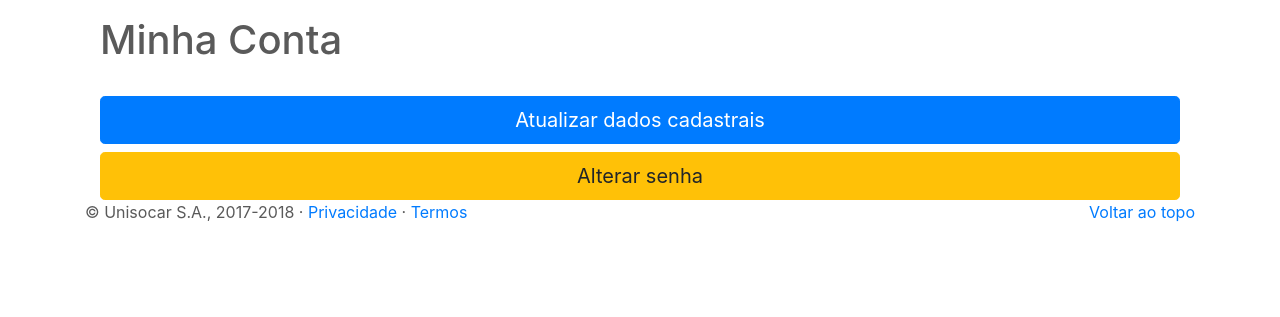
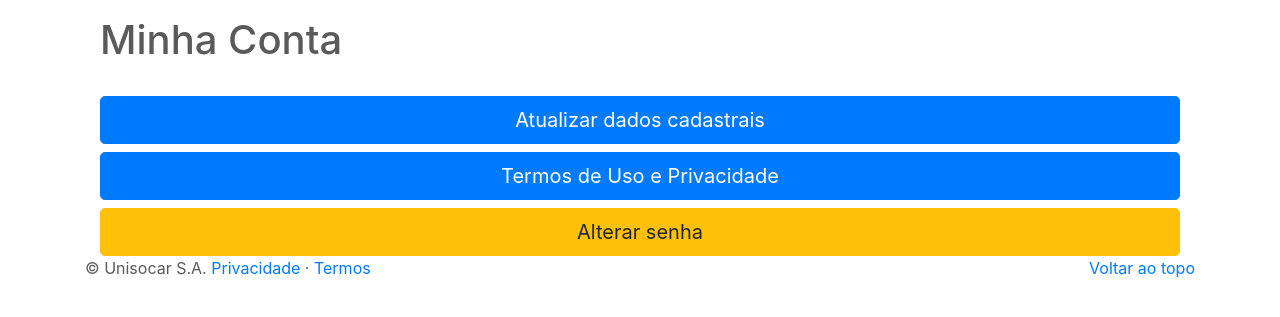
Before and after one commit to matteokfg/App_caronas, a Django app: page /minha_conta in a window 1280 px wide. Shown: the part 56-373 px from the top of the page. Run offline with Django 3.2, Linux system fonts and the light colour scheme; some libraries are stand-ins or nearby versions.

Commit message:
feat: minha_conta - botao termos de uso

```diff
--- a/app/templates/app/minha_conta.html
+++ b/app/templates/app/minha_conta.html
@@ -17,6 +17,7 @@
     <h1>Minha Conta</h1>
     <br>
     <a href="{% url 'atualizar_dados' %}" class="btn btn-primary btn-lg btn-block">Atualizar dados cadastrais</a>
+    <a href="#" class="btn btn-primary btn-lg btn-block">Termos de Uso e Privacidade</a>
     <a href="{% url 'alterar_senha' %}" class="btn btn-warning btn-lg btn-block">Alterar senha</a>
   </div>
 {% endblock %}
--- a/app/templates/base.html
+++ b/app/templates/base.html
@@ -36,7 +36,7 @@
   <footer class="footer">
     <div class="container">
       <p class="float-right"><a href="#">Voltar ao topo</a></p>
-      <p>© Unisocar S.A., 2017-2018 · <a href="#">Privacidade</a> · <a href="nav">Termos</a></p>
+      <p>© Unisocar S.A. <a href="#">Privacidade</a> · <a href="nav">Termos</a></p>
     </div>
   </footer>
 
```
